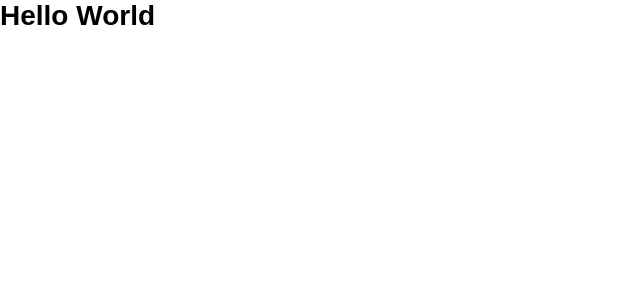
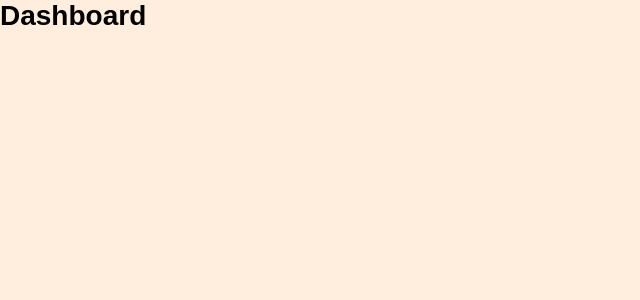
Before and after one commit to Igorbrands/react-redux-toolkit, a React (Create React App) app: page / in a window 1280 px wide. Shown: the top 300 px of the page, without its empty margins (0-640 px from the left). Built offline with nearby package versions, Linux system fonts and the light colour scheme.

Commit message:
feat: create page dashboard

```diff
--- a/src/App.tsx
+++ b/src/App.tsx
@@ -1,10 +1,11 @@
 import React from "react";
 import GlobalStyles from "./styles/GlobalStyles";
+import Dashboard from "./pages/Dashboard";
 
 const App: React.FC = () => {
   return (
     <>
-      <h1>Hello World</h1>
+      <Dashboard />
       <GlobalStyles />
     </>
   );
--- /dev/null
+++ b/src/pages/Dashboard/index.tsx
@@ -0,0 +1,13 @@
+import React from 'react';
+
+import { Container } from './styles';
+
+const Dashboard: React.FC = () => {
+  return (
+    <Container>
+      <h1>Dashboard</h1>
+    </Container>
+  );
+};
+
+export default Dashboard;
--- /dev/null
+++ b/src/pages/Dashboard/styles.ts
@@ -0,0 +1,7 @@
+import styled from "styled-components";
+import colors from "../../styles/colors";
+
+export const Container = styled.div`
+  background-color: ${colors.antiqueWhite};
+  height: 100%;
+`;
```
Also changed, not shown: 1 other file (tests, documents, lock files or other folders).
